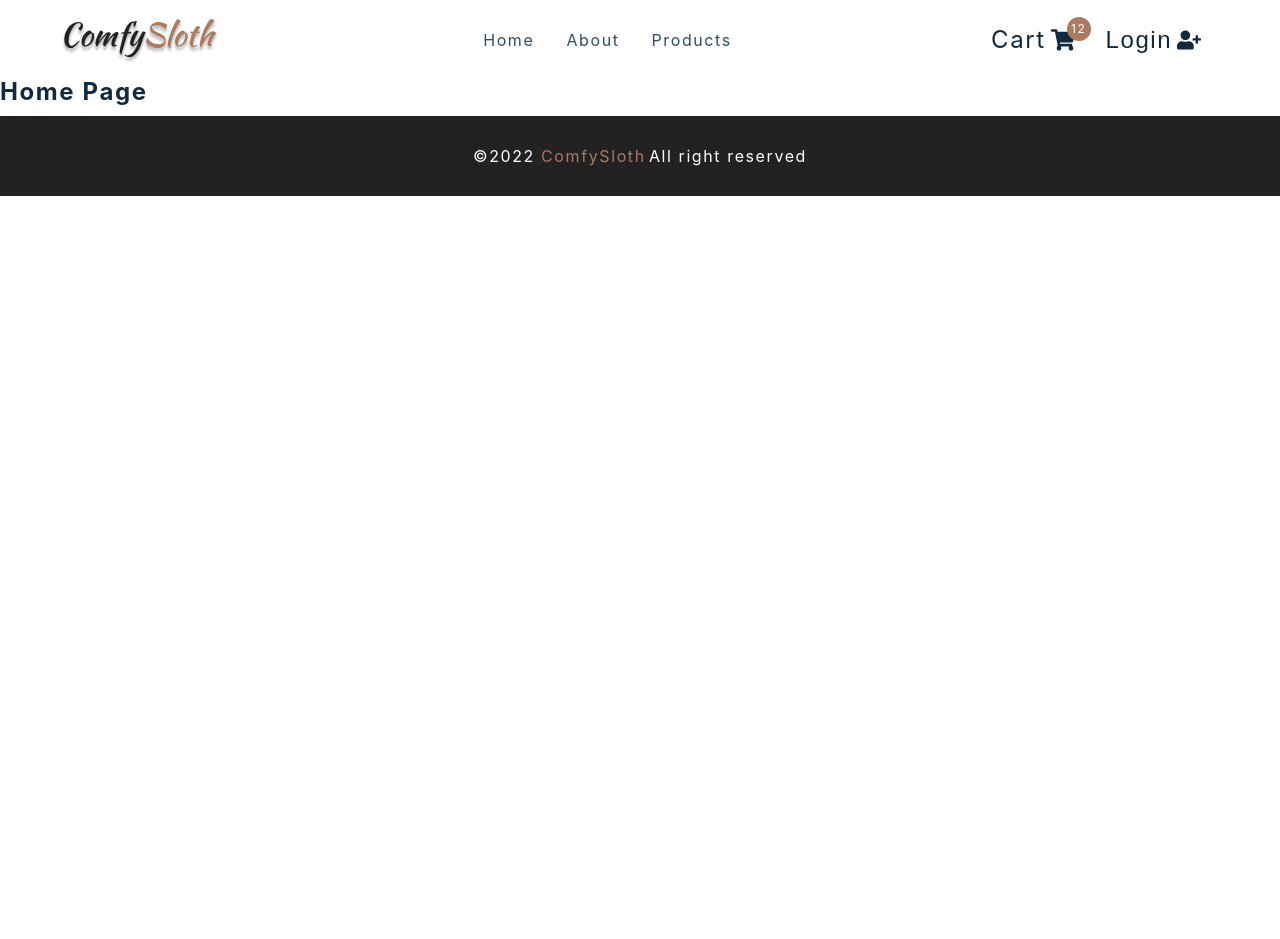
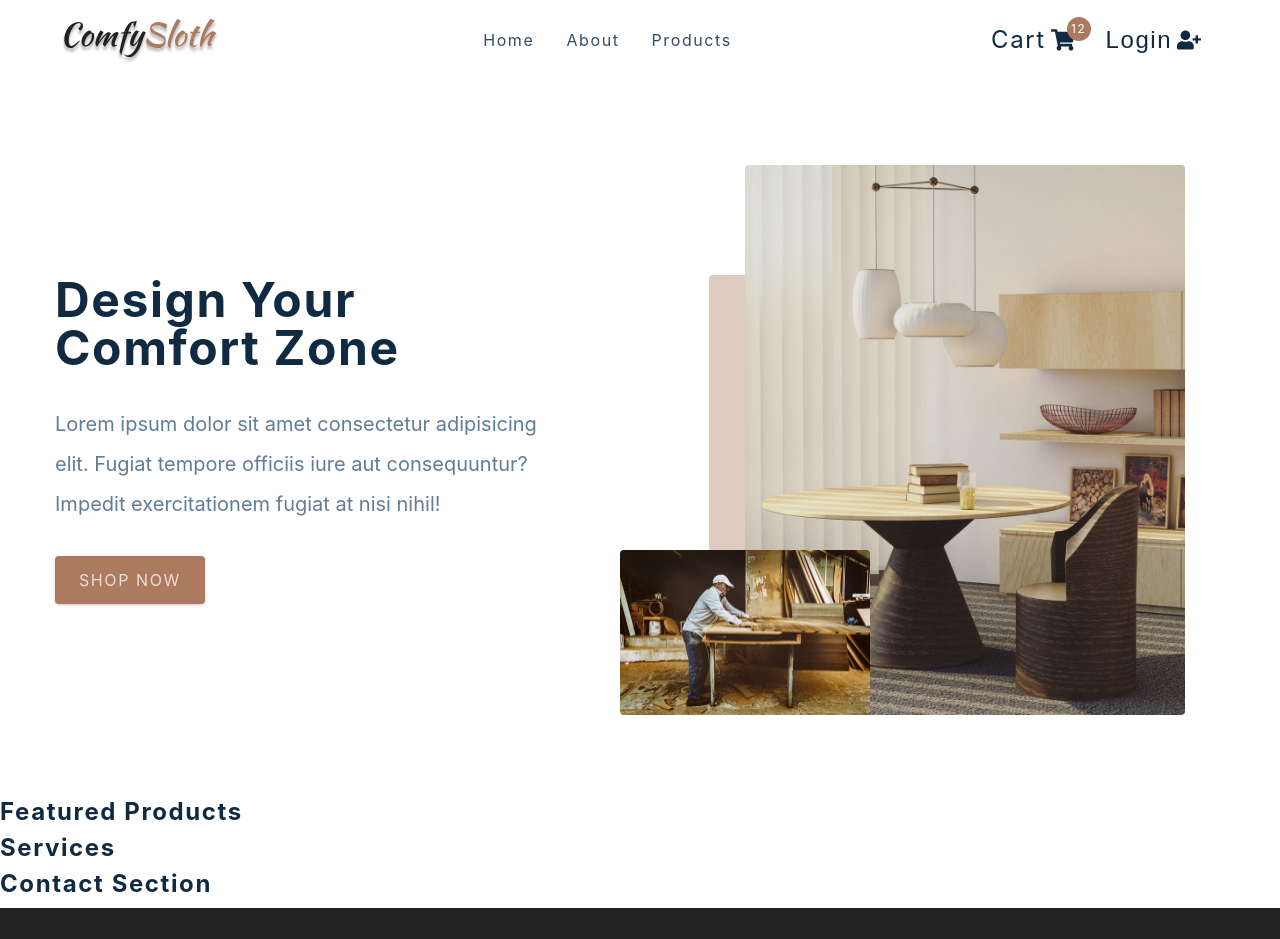
Before and after one commit to I-A11/store-project, a React (Create React App) app: page / in a window 1280 px wide. Shown: the top 939 px of the page. Before the commit the page ends 800 px from the top, so only its background shows below. Built offline with nearby package versions, Linux system fonts and the light colour scheme; the HTML template or start-up script is replaced by a standard one.

Commit message:
Finish about, and checkout pages.

```diff
--- a/src/components/Hero.js
+++ b/src/components/Hero.js
@@ -1,12 +1,32 @@
-import React from 'react'
-import styled from 'styled-components'
-import { Link } from 'react-router-dom'
-import heroBcg from '../assets/hero-bcg.jpeg'
-import heroBcg2 from '../assets/hero-bcg-2.jpeg'
+import React from "react";
+import styled from "styled-components";
+import { Link } from "react-router-dom";
+import heroBcg from "../assets/hero-bcg.jpeg";
+import heroBcg2 from "../assets/hero-bcg-2.jpeg";
 
 const Hero = () => {
-  return <h4>hero</h4>
-}
+  return (
+    <Wrapper className='section-center'>
+      <article className='content'>
+        <h1>
+          design your <br /> comfort zone
+        </h1>
+        <p>
+          Lorem ipsum dolor sit amet consectetur adipisicing elit. Fugiat
+          tempore officiis iure aut consequuntur? Impedit exercitationem fugiat
+          at nisi nihil!
+        </p>
+        <Link to='/products' className='btn hero-btn'>
+          shop now
+        </Link>
+      </article>
+      <article className='img-container'>
+        <img src={heroBcg} alt='nice table' className='main-img' />
+        <img src={heroBcg2} alt='person working' className='accent-img' />
+      </article>
+    </Wrapper>
+  );
+};
 
 const Wrapper = styled.section`
   min-height: 60vh;
@@ -58,7 +78,7 @@
       border-radius: var(--radius);
     }
     .img-container::before {
-      content: '';
+      content: "";
       position: absolute;
       width: 10%;
       height: 80%;
@@ -68,6 +88,6 @@
       border-radius: var(--radius);
     }
   }
-`
+`;
 
-export default Hero
+export default Hero;
--- a/src/components/PageHero.js
+++ b/src/components/PageHero.js
@@ -1,9 +1,17 @@
-import React from 'react'
-import styled from 'styled-components'
-import { Link } from 'react-router-dom'
-const PageHero = () => {
-  return <h4>page hero</h4>
-}
+import React from "react";
+import styled from "styled-components";
+import { Link } from "react-router-dom";
+const PageHero = ({ title }) => {
+  return (
+    <Wrapper>
+      <div className='section-center'>
+        <h3>
+          <Link to='/'>Home</Link>/ {title}
+        </h3>
+      </div>
+    </Wrapper>
+  );
+};
 
 const Wrapper = styled.section`
   background: var(--clr-primary-10);
@@ -21,6 +29,6 @@
   a:hover {
     color: var(--clr-primary-1);
   }
-`
+`;
 
-export default PageHero
+export default PageHero;
--- a/src/pages/AboutPage.js
+++ b/src/pages/AboutPage.js
@@ -1,11 +1,32 @@
-import React from 'react'
-import styled from 'styled-components'
-import { PageHero } from '../components'
-import aboutImg from '../assets/hero-bcg.jpeg'
+import React from "react";
+import styled from "styled-components";
+import { PageHero } from "../components";
+import aboutImg from "../assets/hero-bcg.jpeg";
 
 const AboutPage = () => {
-  return <h4>about page</h4>
-}
+  return (
+    <main>
+      <PageHero title='about' />
+      <Wrapper className='page section section-center'>
+        <img src={aboutImg} alt='desk' />
+        <article>
+          <div className='title'>
+            <h2>our story</h2>
+            <div className='underline'></div>
+          </div>
+          <p>
+            Lorem, ipsum dolor sit amet consectetur adipisicing elit. Enim nemo
+            eos voluptatum dolor ab, perferendis, recusandae impedit ex alias
+            placeat excepturi harum magnam quaerat est. Lorem, ipsum dolor sit
+            amet consectetur adipisicing elit. Enim nemo eos voluptatum dolor
+            ab, perferendis, recusandae impedit ex alias placeat excepturi harum
+            magnam quaerat est.
+          </p>
+        </article>
+      </Wrapper>
+    </main>
+  );
+};
 
 const Wrapper = styled.section`
   display: grid;
@@ -33,5 +54,5 @@
   @media (min-width: 992px) {
     grid-template-columns: 1fr 1fr;
   }
-`
-export default AboutPage
+`;
+export default AboutPage;
--- a/src/pages/CheckoutPage.js
+++ b/src/pages/CheckoutPage.js
@@ -1,12 +1,19 @@
-import React from 'react'
-import styled from 'styled-components'
-import { PageHero, StripeCheckout } from '../components'
+import React from "react";
+import styled from "styled-components";
+import { PageHero, StripeCheckout } from "../components";
 // extra imports
-import { useCartContext } from '../context/cart_context'
-import { Link } from 'react-router-dom'
+import { useCartContext } from "../context/cart_context";
+import { Link } from "react-router-dom";
 
 const CheckoutPage = () => {
-  return <h4>checkout page</h4>
-}
-const Wrapper = styled.div``
-export default CheckoutPage
+  return (
+    <main>
+      <PageHero title='checkout' />
+      <Wrapper className='page'>
+        <h1>Checkout here</h1>
+      </Wrapper>
+    </main>
+  );
+};
+const Wrapper = styled.div``;
+export default CheckoutPage;
--- a/src/pages/HomePage.js
+++ b/src/pages/HomePage.js
@@ -1,7 +1,14 @@
-import React from 'react'
-import { FeaturedProducts, Hero, Services, Contact } from '../components'
+import React from "react";
+import { FeaturedProducts, Hero, Services, Contact } from "../components";
 const HomePage = () => {
-  return <h4>home page</h4>
-}
+  return (
+    <main>
+      <Hero />
+      <FeaturedProducts />
+      <Services />
+      <Contact />
+    </main>
+  );
+};
 
-export default HomePage
+export default HomePage;
```
